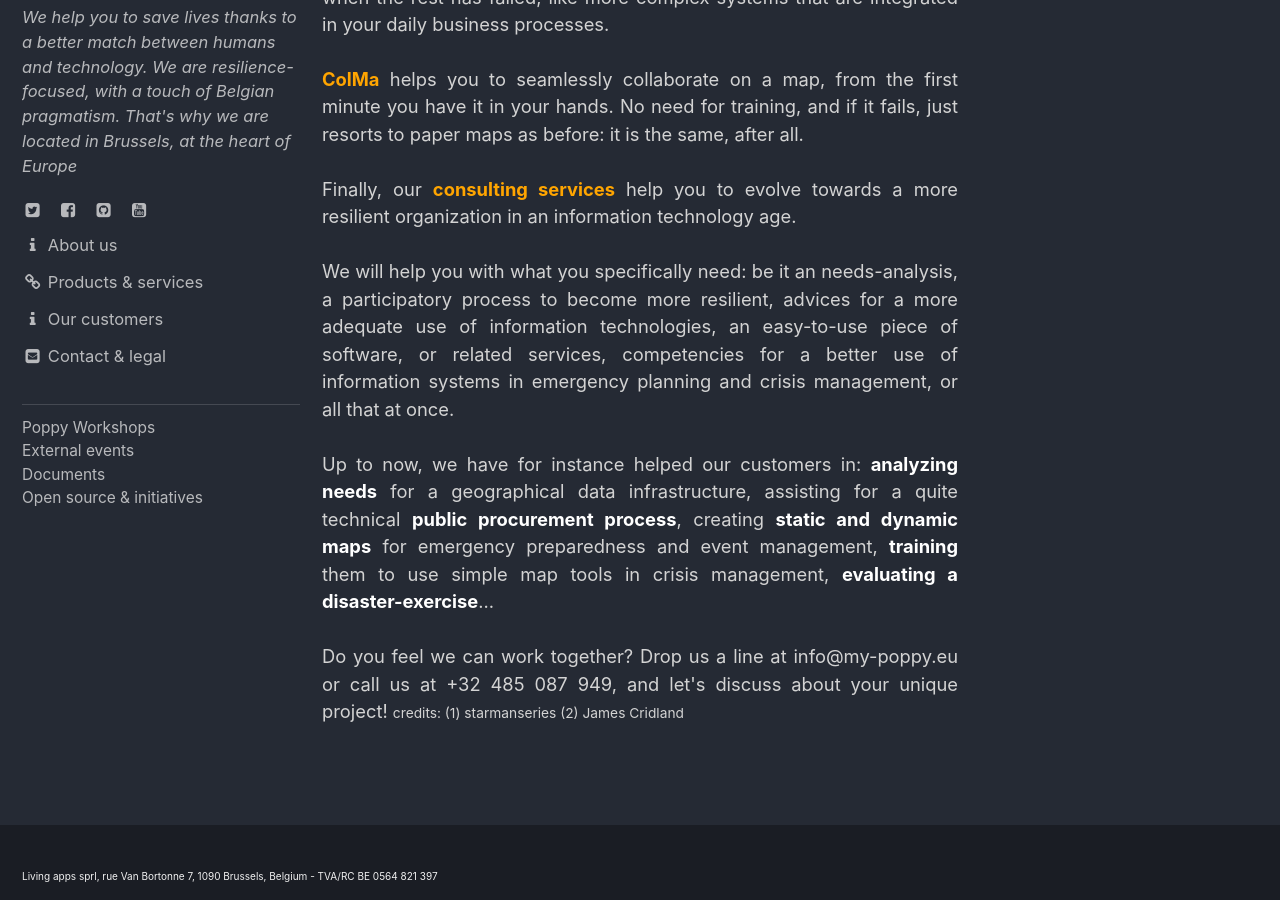
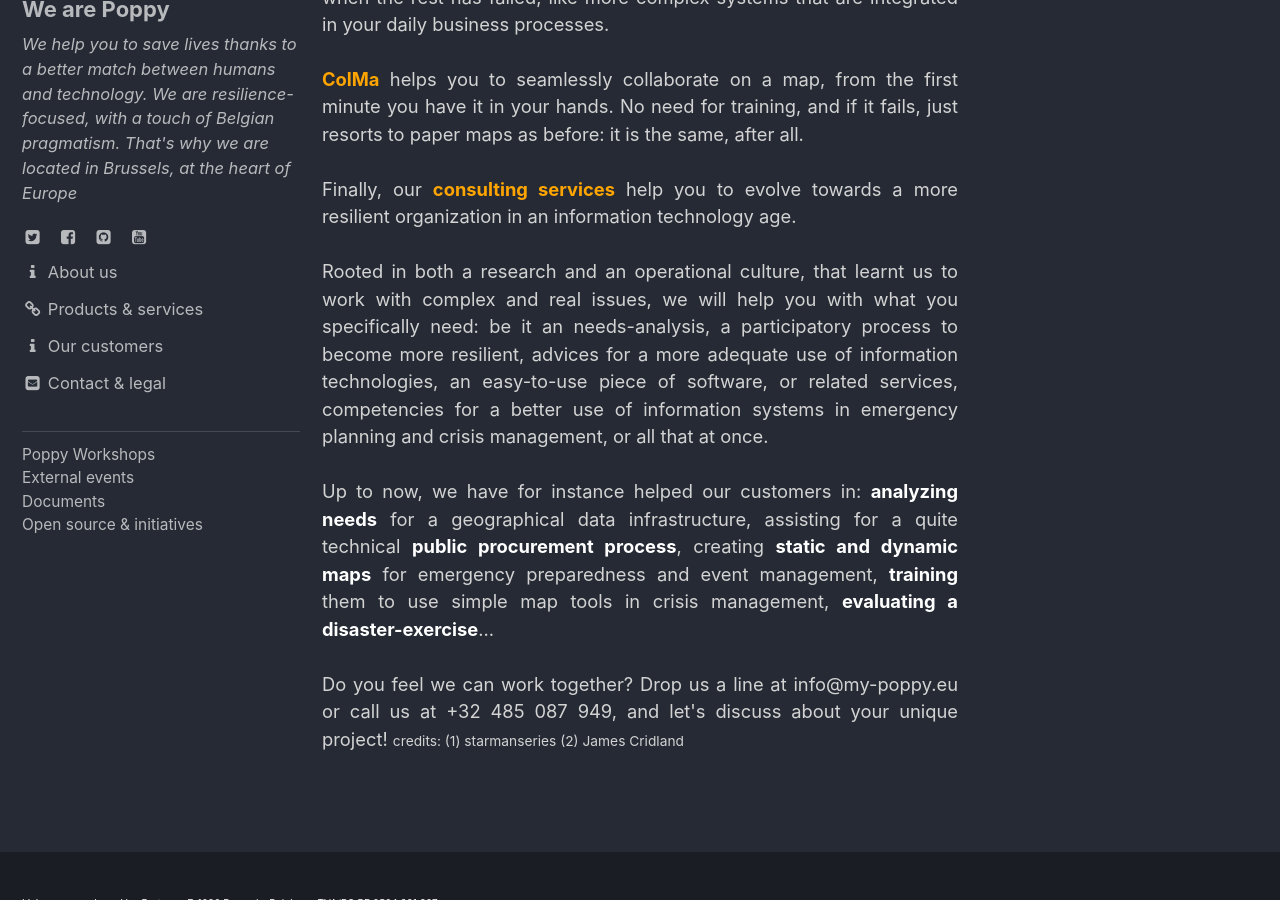
Before and after one commit to ccloquet/ccloquet.github.io, a Jekyll site: the page built from _pages/products_and_services.html, in a window 1280 px wide and 900 px high, scrolled down 1032 px. Built offline with Jekyll 4.4.1, drawn with Linux system fonts in a browser that asks for light colours; cached includes are drawn as plain includes.

Commit message:
Update products_and_services.html

```diff
--- a/_pages/products_and_services.html
+++ b/_pages/products_and_services.html
@@ -29,7 +29,7 @@ b {color:white}
 	Finally, our <b><a style='color: orange!important' href=''>consulting services</a></b> help you to evolve towards a more resilient organization in an information technology age.
 	<br>
 	<br>
-	We will help you with what you specifically need: be it an needs-analysis, a participatory process to become more resilient, advices for a more adequate use of information technologies, an easy-to-use piece of software, or related services, competencies for a better use of information systems in emergency planning and crisis management, or all that at once.
+	Rooted in both a research and an operational culture, that learnt us to work with complex and real issues, we will help you with what you specifically need: be it an needs-analysis, a participatory process to become more resilient, advices for a more adequate use of information technologies, an easy-to-use piece of software, or related services, competencies for a better use of information systems in emergency planning and crisis management, or all that at once.
 	<br>
 	<br>
 	Up to now, we have for instance helped our customers in: <b>analyzing needs</b> for a geographical data infrastructure, assisting for a quite technical <b>public procurement process</b>, creating <b>static and dynamic maps</b> for emergency preparedness and event management, <b>training</b> them to use simple map tools in crisis management, <b>evaluating a disaster-exercise</b>...
```
